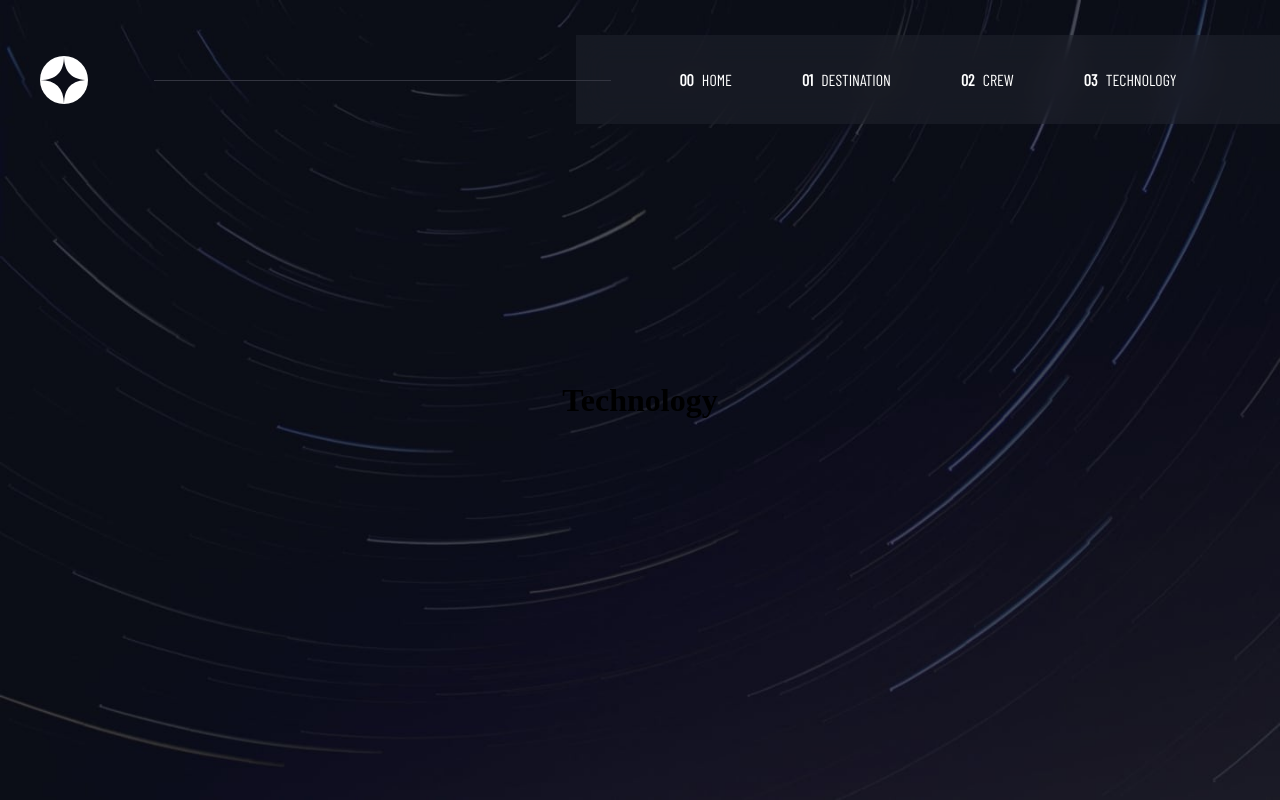
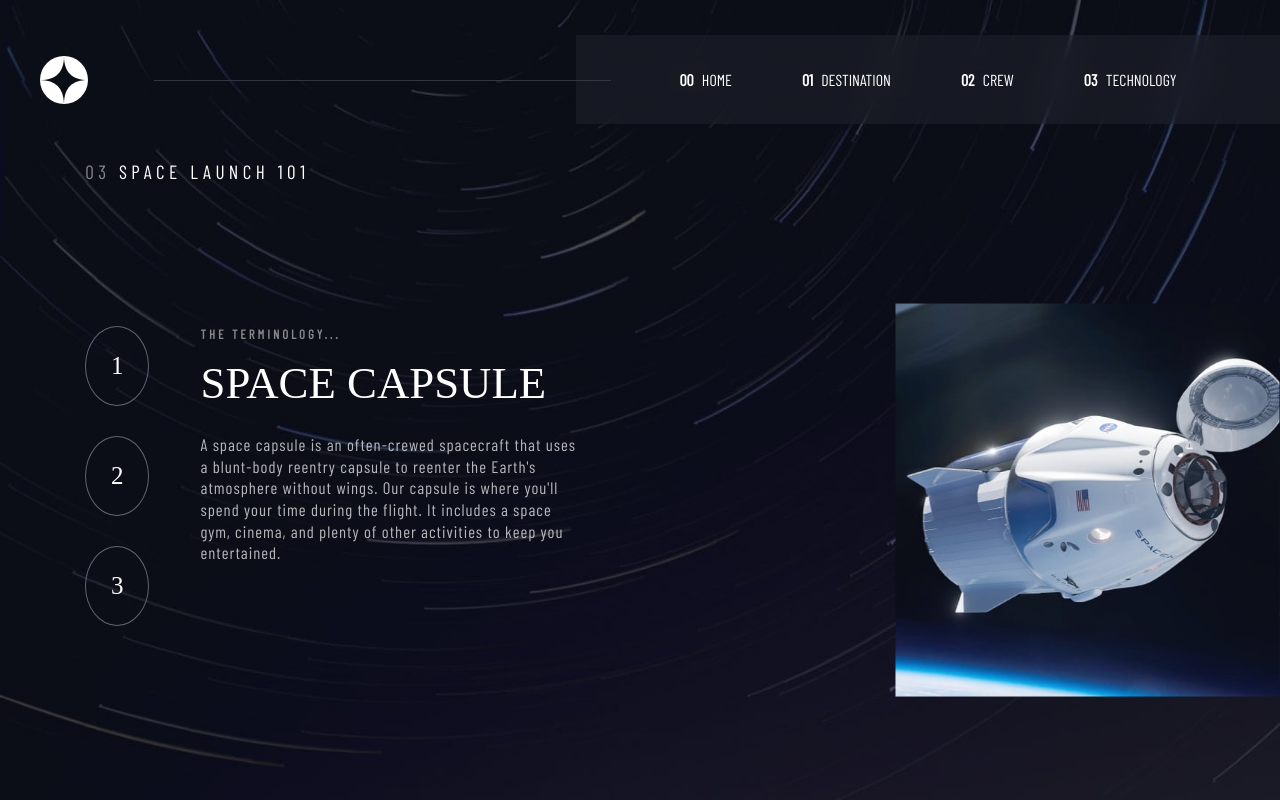
Before and after one commit to antonimatheus/Space-tourism-multi-page-website, a React (Vite) app: page /technology in a window 1280 px wide. Built offline with nearby package versions, Linux system fonts and the light colour scheme; a web font is replaced by a local one.

Commit message:
Technology style done

```diff
--- a/space-tourism-website-main/starter-code/technology-capsule.html
+++ b/space-tourism-website-main/starter-code/technology-capsule.html
@@ -17,12 +17,7 @@
 
   03 Space launch 101
 
-  1
-  2
-  3
 
-  The terminology...
-  Space capsule
 
   A space capsule is an often-crewed spacecraft that uses a blunt-body reentry
   capsule to reenter the Earth's atmosphere without wings. Our capsule is where
--- a/src/mainContent/crew/Crew.css
+++ b/src/mainContent/crew/Crew.css
@@ -48,7 +48,6 @@
     letter-spacing: 3px;
     margin-bottom: 10px;
     color: rgba(255, 255, 255, 0.5);
-
 }
 
 .Crew--titleName h1 {
--- a/src/mainContent/destination/Destination.css
+++ b/src/mainContent/destination/Destination.css
@@ -16,7 +16,7 @@
     display: flex;
     flex-direction: column;
     justify-content: flex-start;
-    width: 35%;
+    width: 40%;;
     height: 80%;
     gap: 15px;
     gap: 35px;
@@ -51,7 +51,7 @@
 }
 
 .Destination--img img {
-    width: 75%;
+    width: 70%;
     animation: rotate 60s linear infinite;
 }
 
@@ -68,7 +68,7 @@
     display: flex;
     flex-direction: column;
     justify-content: center;
-    width: 35%;
+    width: 40%;
     height: 80%;
     gap: 15px;
     gap: 35px;
--- a/src/mainContent/technology/Technology.css
+++ b/src/mainContent/technology/Technology.css
@@ -3,7 +3,7 @@
 .Technology--container {
     display: flex;
     justify-content: space-evenly;
-    align-items: center;
+    align-items: flex-end;
     background: url(../../assets/assets/technology/background-technology-desktop.jpg);
     background-size: cover;
     background-repeat: no-repeat;
@@ -11,3 +11,126 @@
     width: 100vw;
     height: 100vh;
 }
+
+.Technology--content {
+    display: flex;
+    flex-direction: column;
+    justify-content: flex-start;
+    width: 40%;
+    height: 80%;
+    gap: 20%;
+
+}
+
+.Technology--content {
+    display: flex;
+    flex-direction: column;
+}
+
+.navBarTechnology--ul ul {
+    display: flex;
+    flex-direction: column;
+    color: var(--white);
+    gap: 30px;
+    cursor: pointer;
+}
+
+.navBarTechnology--ul li {
+    display: flex;
+    justify-content: center;
+    align-items: center;
+    border-radius: 50%;
+    border: 1px solid var(--middleBlue);
+    font-size: 25px;
+    width: 5vw;
+    height: 10vh;
+    transition: .4s;
+}
+
+.navBarTechnology--ul li:hover {
+    border-color: var(--white);
+}
+
+.Technology--titlePage h3 {
+    text-transform: uppercase;
+    font-family: var(--fontBarlowCondensed);
+    font-weight: 500;
+    font-size: 1.5vw;
+    margin-bottom: 15px;
+    color: var(--white);
+    letter-spacing: 4.5px;
+}
+
+.Technology--titlePage h3 span {
+    color: rgba(255, 255, 255, 0.5);
+}
+
+.Technology--contentBlock {
+    display: flex;
+    flex-direction: row;
+    gap: 4vw;
+}
+
+.Technology--title {
+    display: flex;
+    flex-direction: column;
+    color: var(--white);
+}
+
+.Technology--subTitle {
+    text-transform: uppercase;
+    font-family: var(--fontBarlowCondensed);
+    font-weight: 500;
+    font-size: 1vw;
+    margin-bottom: 15px;
+    color: var(--white);
+    letter-spacing: 3px;
+    color: rgba(255, 255, 255, 0.5);
+}
+
+.Technology--titleName h1 {
+    text-transform: uppercase;
+    font-weight: 300;
+    font-size: 3.5vw;
+    margin-bottom: 10px;
+    width: 100%;
+    color: var(--white);
+}
+
+.Technology--text {
+    display: flex;
+    flex-direction: column;
+    width: 95%;
+    height: 15vh;
+    margin-top: 15px;
+    color: var(--white);
+}
+
+.Technology--text p {
+    font-family: var(--fontBarlowCondensed);
+    font-weight: 500;
+    font-size: 1.3vw;
+    text-align: left;
+    line-height: 130%;
+    letter-spacing: 1px;
+    color: rgba(255, 255, 255, 0.7);
+}
+
+.Technology--img {
+    display: flex;
+    flex-direction: column;
+    justify-content: center;
+    align-items: flex-end;
+    width: 40%;
+    height: 75%;
+    position: relative;
+}
+
+.Technology--img img {
+    position: absolute;
+    top: 50%;
+    right: 0%;
+    transform: translate(22%, -50%);
+    display: flex;
+    width: 75%;
+}
--- /dev/null
+++ b/src/mainContent/technology/navBarTechnology.jsx
@@ -0,0 +1,18 @@
+import React from "react";
+import "./Technology.css"
+
+function NavBarTechnology() {
+    return (
+        <div className="navBarTechnology--container">
+            <div className="navBarTechnology--ul">
+                <ul>
+                    <li>1</li>
+                    <li>2</li>
+                    <li>3</li>
+                </ul>
+            </div>
+        </div>
+    )
+}
+
+export default NavBarTechnology;
--- a/src/mainContent/technology/technology.jsx
+++ b/src/mainContent/technology/technology.jsx
@@ -1,10 +1,39 @@
 import React from "react";
 import "./Technology.css"
+import NavBarTechnology from "./navBarTechnology";
 
 function Technology() {
     return (
         <div className="Technology--container">
-            <h1>Technology</h1>
+            <div className="Technology--content">
+                <div className="Technology--titlePage">
+                    <h3><span>03</span> Space launch 101</h3>
+                </div>
+                <div className="Technology--contentBlock">
+                    <NavBarTechnology />
+                    <div>
+                        <div className="Technology--title">
+                            <div className="Technology--subTitle">
+                                <h4>The terminology...</h4>
+                            </div>
+                            <div className="Technology--titleName">
+                                <h1>Space capsule</h1>
+                            </div>
+                        </div>
+                        <div className="Technology--text">
+                            <p>
+                                A space capsule is an often-crewed spacecraft that uses a blunt-body reentry
+                                capsule to reenter the Earth's atmosphere without wings. Our capsule is where
+                                you'll spend your time during the flight. It includes a space gym, cinema,
+                                and plenty of other activities to keep you entertained.
+                            </p>
+                        </div>
+                    </div>
+                </div>
+            </div>
+            <div className="Technology--img">
+                <img src="src/assets/assets/technology/image-space-capsule-portrait.jpg" alt="img" />
+            </div>
         </div>
     )
 }
```
